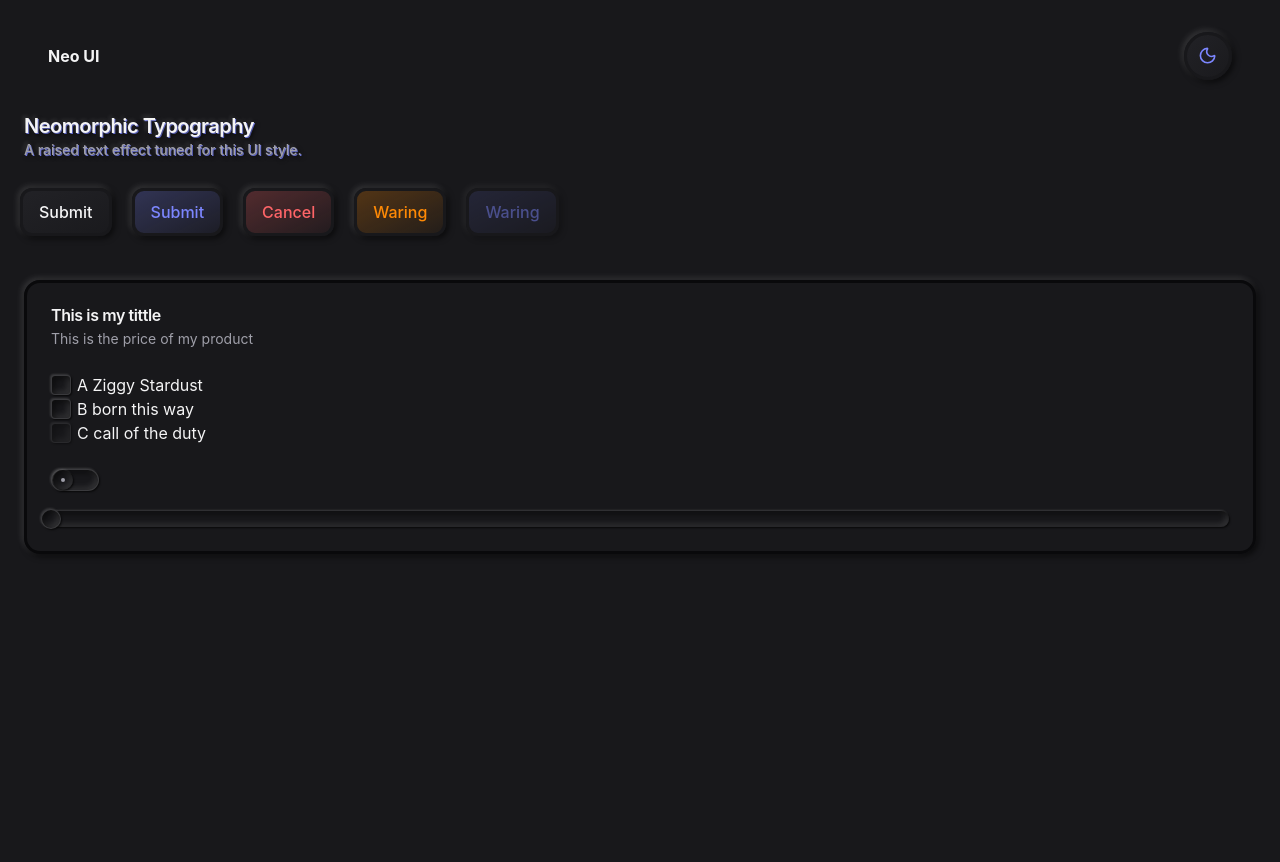
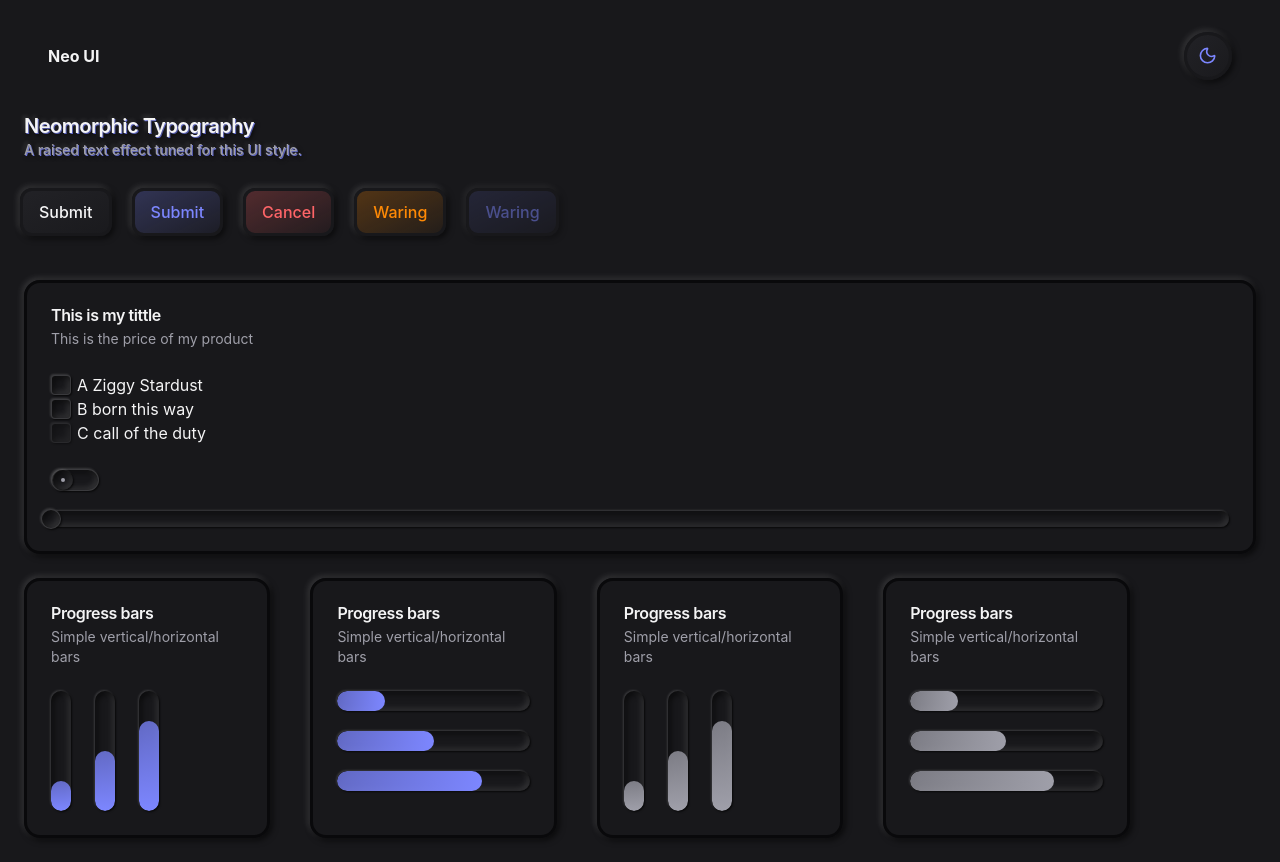
Before and after one commit to forever-ivy/NeoUI, a React (Vite) app: page / in a window 1280 px wide. Before the commit the page ends 800 px from the top, so only its background shows below. Built offline with nearby package versions, Linux system fonts and the light colour scheme.

Commit message:
Add Progress

```diff
--- a/src/App.tsx
+++ b/src/App.tsx
@@ -11,6 +11,7 @@ import NeoSwitch from "./components/NeoSwitch";
 import Text from "./components/Text";
 import NeoCheckBox from "./components/NeoCheckBox";
 import NeoSlider from "./components/NeoSlider";
+import NeoProgress from "./components/NeoProgress";
 
 function App() {
   return (
@@ -59,6 +60,82 @@ function App() {
             </CardFooter>
           </Card>
         </div>
+        <div className="m-6 flex space-x-10">
+          <Card className="w-[20%]">
+            <CardHeader>
+              <CardTittle>Progress bars</CardTittle>
+              <CardDescription>Simple vertical/horizontal bars</CardDescription>
+            </CardHeader>
+            <CardContent className="space-y-5 h-36 flex gap-6">
+              <NeoProgress orientation={"vertical"} max={100} value={25} />
+              <NeoProgress orientation={"vertical"} max={100} value={50} />
+              <NeoProgress orientation={"vertical"} max={100} value={75} />
+            </CardContent>
+          </Card>
+          <Card className="w-[20%]">
+            <CardHeader>
+              <CardTittle>Progress bars</CardTittle>
+              <CardDescription>Simple vertical/horizontal bars</CardDescription>
+            </CardHeader>
+            <CardContent className="space-y-5 ">
+              <NeoProgress orientation={"horizontal"} max={100} value={25} />
+              <NeoProgress orientation={"horizontal"} max={100} value={50} />
+              <NeoProgress orientation={"horizontal"} max={100} value={75} />
+            </CardContent>
+          </Card>
+          <Card className="w-[20%]">
+            <CardHeader>
+              <CardTittle>Progress bars</CardTittle>
+              <CardDescription>Simple vertical/horizontal bars</CardDescription>
+            </CardHeader>
+            <CardContent className="space-y-5 h-36 flex gap-6">
+              <NeoProgress
+                variant={"secondary"}
+                orientation={"vertical"}
+                max={100}
+                value={25}
+              />
+              <NeoProgress
+                variant={"secondary"}
+                orientation={"vertical"}
+                max={100}
+                value={50}
+              />
+              <NeoProgress
+                variant={"secondary"}
+                orientation={"vertical"}
+                max={100}
+                value={75}
+              />
+            </CardContent>
+          </Card>
+          <Card className="w-[20%]">
+            <CardHeader>
+              <CardTittle>Progress bars</CardTittle>
+              <CardDescription>Simple vertical/horizontal bars</CardDescription>
+            </CardHeader>
+            <CardContent className="space-y-5 ">
+              <NeoProgress
+                variant={"secondary"}
+                orientation={"horizontal"}
+                max={100}
+                value={25}
+              />
+              <NeoProgress
+                variant={"secondary"}
+                orientation={"horizontal"}
+                max={100}
+                value={50}
+              />
+              <NeoProgress
+                variant={"secondary"}
+                orientation={"horizontal"}
+                max={100}
+                value={75}
+              />
+            </CardContent>
+          </Card>
+        </div>
       </div>
     </main>
   );
--- /dev/null
+++ b/src/components/NeoProgress.tsx
@@ -0,0 +1,69 @@
+import { mergeProps, Progress, useRender } from "@base-ui-components/react";
+import { cva, type VariantProps } from "class-variance-authority";
+
+const progressVariants = cva(
+  "relative overflow-hidden rounded-full bg-background shadow-inset focus:outline-none focus-visible:ring-2 focus-visible:ring-primary focus-visible:ring-offset-2",
+  {
+    variants: {
+      orientation: {
+        horizontal: "w-full h-5",
+        vertical: "h-full w-5",
+      },
+    },
+    defaultVariants: {
+      orientation: "horizontal",
+    },
+  },
+);
+
+const progressIndicatorVariants = cva("rounded-full border-none ", {
+  variants: {
+    orientation: {
+      horizontal: "bg-linear-to-l",
+      vertical: "bg-linear-to-t",
+    },
+    variant: {
+      primary: "from-primary to-primary/75",
+      secondary: "from-muted-foreground to-muted-foreground/75",
+    },
+  },
+  defaultVariants: {
+    orientation: "horizontal",
+    variant: "primary",
+  },
+});
+
+interface ProgressProps
+  extends
+    useRender.ComponentProps<"progress">,
+    VariantProps<typeof progressVariants>,
+    VariantProps<typeof progressIndicatorVariants> {}
+
+export default function NeoProgress(props: ProgressProps) {
+  const rootMerge = mergeProps(props, {
+    className: progressVariants({ orientation: props.orientation }),
+  });
+  const { value, ...otherProps } = rootMerge;
+  return (
+    <Progress.Root value={value} {...otherProps}>
+      <Progress.Track className={"h-full w-full"}>
+        <Progress.Indicator
+          className={progressIndicatorVariants({
+            orientation: props.orientation,
+            variant: props.variant,
+          })}
+          style={
+            props.orientation === "vertical"
+              ? {
+                  height: `${props.value}%`,
+                  position: "absolute",
+                  width: "100%",
+                  bottom: 0,
+                }
+              : {}
+          }
+        />
+      </Progress.Track>
+    </Progress.Root>
+  );
+}
```
